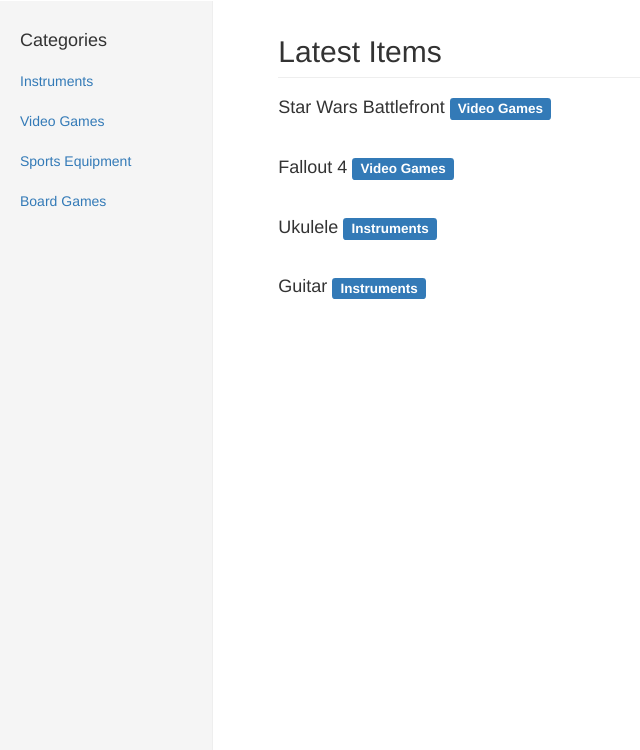
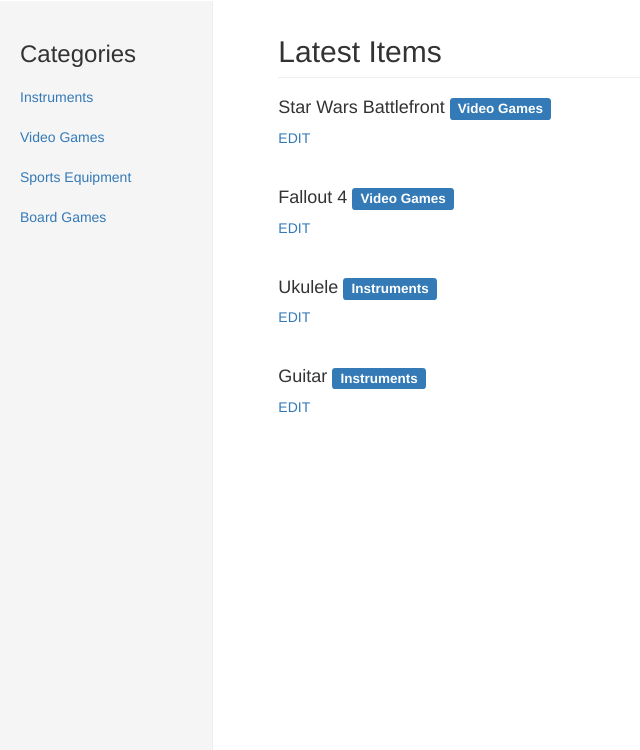
Before and after one commit to major684/fullstack-nanodegree-vm, a Flask app: page / in a window 1280 px wide. Shown: the part 50-800 px from the top of the page, without its empty margins (0-640 px from the left). Run offline with Flask 2, Linux system fonts and the light colour scheme; some libraries are stand-ins or nearby versions.

Commit message:
URL_FOR functionality works
implemented URL for for edit functions

```diff
--- a/vagrant/catalog/application.py
+++ b/vagrant/catalog/application.py
@@ -15,8 +15,9 @@
 Base.metadata.bind = engine
 DBSession = sessionmaker(bind=engine)
 session = DBSession()
-
+# Home View Route
 @app.route('/')
+@app.route('/home')
 def homePage():
     categories = session.query(Categories).all()
     items = session.query(Items).join(Categories, Items.category_id == Categories.id) \
@@ -34,6 +35,7 @@
     	output += i.item_name
     	output += '</br>'
     return output
+
 if __name__ == '__main__':
     app.debug = True
     app.run(host = '0.0.0.0', port = 5000)
--- a/vagrant/catalog/templates/home.html
+++ b/vagrant/catalog/templates/home.html
@@ -22,7 +22,7 @@
     <div class="container-fluid">
       <div class="row">
         <div class="col-sm-3 col-md-2 sidebar">
-        	<h4>Categories</h4>
+        	<h3>Categories</h3>
           <ul class="nav nav-sidebar">
 			{% for c in categories %}
 			<li><a href="#">{{ c.category_name }}</a></li>
@@ -35,6 +35,7 @@
 			<h2 class="page-header">Latest Items</h2>
 			{% for i in items %}
 			<h4>{{i.item_name}}  <span class="label label-primary">{{i.category_name}}</span></h4>
+			<p><a href="{{ url_for('categoryItems',category_name = i.category_name) }}">EDIT</a></p>
 		</br>
 			{% endfor %}
 			</div>
```
